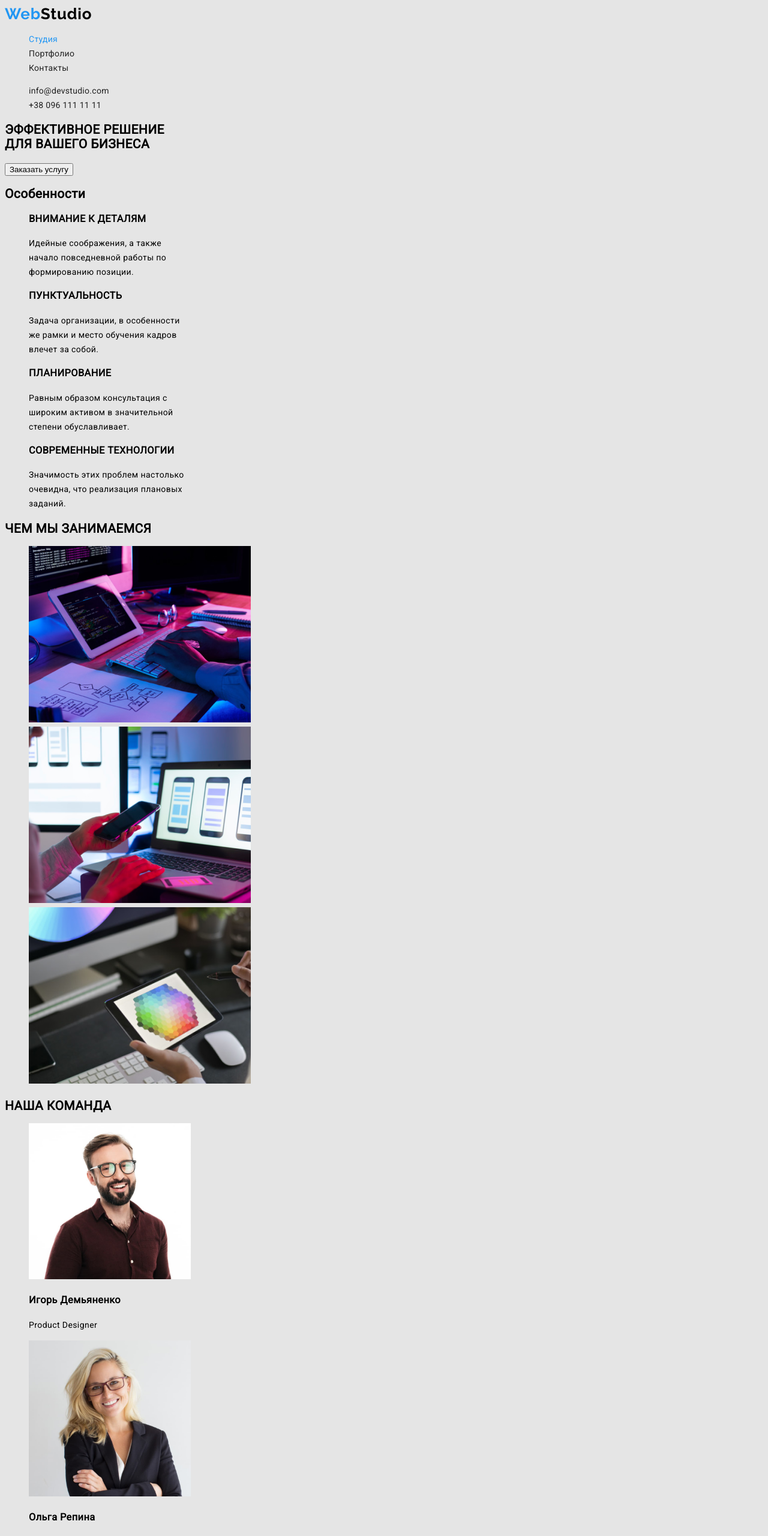
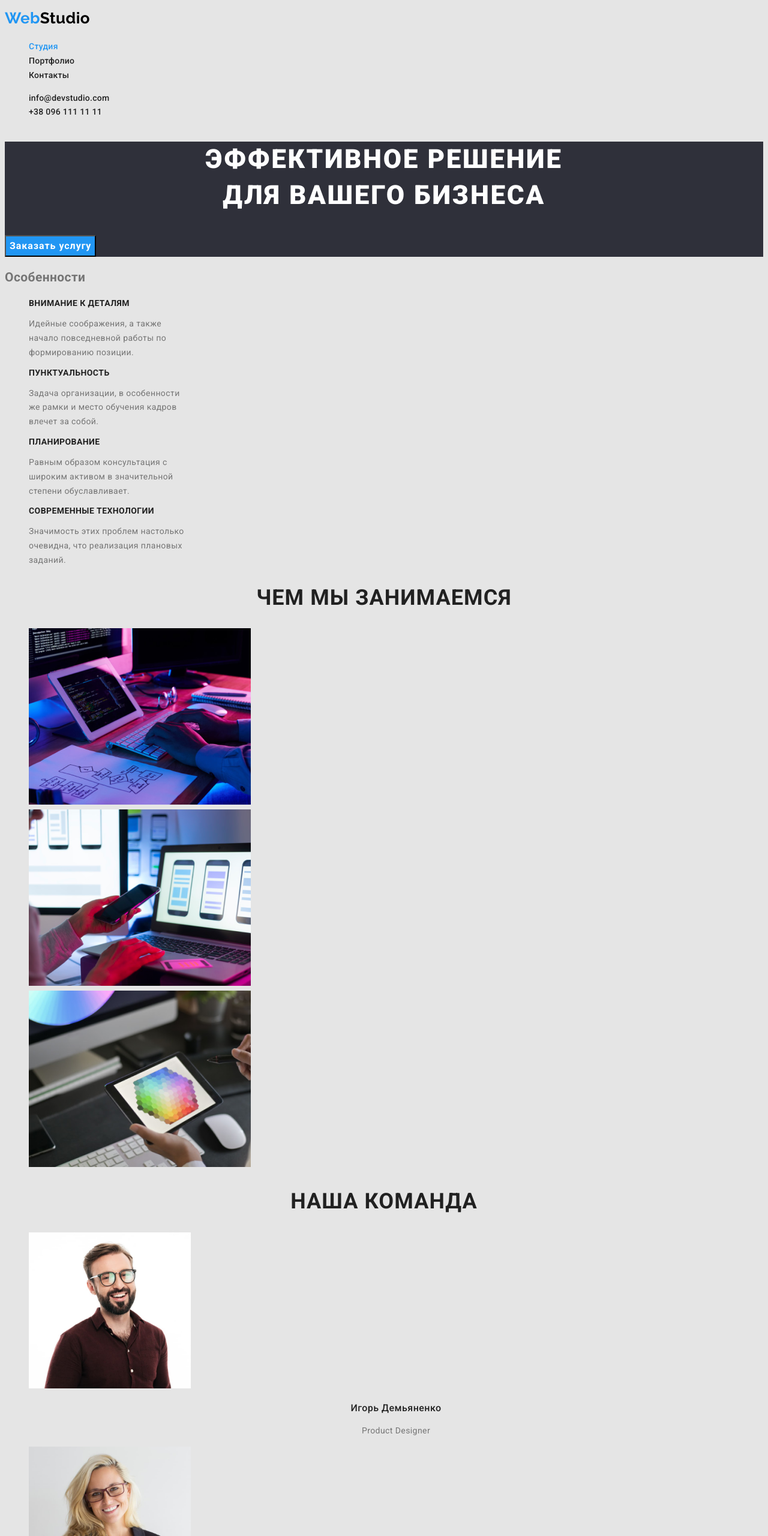
Before and after one commit to MorozDS/goit-markup-hw-02., a plain HTML site: page index.html in a window 1280 px wide. Shown: the top 2560 px of the page at 60% size. Drawn offline with Linux system fonts and the light colour scheme.

Commit message:
добовляет css  и разметку страници портфолио

```diff
--- a/css/styles.css
+++ b/css/styles.css
@@ -5,34 +5,36 @@
 /* Фон секции2 #F5F4FA; */
 /* цвет активный #2196F3 */
 
+:root {
+  --main-color-rext: #757575;
+  --title-color-text: #212121;
+  --action-color: #2196F3;
+  --hero-footer-color:#2F303A;
+}
 
 
-
-
-
-.list {
-  list-style: none;
-}
- body{
-  font-family: roboto; sans-serif;
-  font-style: normal;
-font-weight: normal;
+body{
+font-family: roboto; sans-serif;
+font-style: normal;
+font-weight: 400;
 font-size: 14px;
-line-height: 24px;
+line-height: 1.7;
 letter-spacing: 0.03em;
 background-color: #E5E5E5;
+color: var(--main-color-rext);
 }
+/* -----------------------------------------------------------------------------------------------------------------------------------Студия */
 
+/* -----------------------------------------------------------Логотип-------------------------------------------------------------- */
 .logo {
-  font-family: Raleway;
+  font-family: Raleway; sans-serif;
 font-style: normal;
-font-weight: bold;
+font-weight: 700;
 font-size: 26px;
-line-height: 31px;
-/* identical to box height */
+line-height: 1.19
 
 letter-spacing: 0.03em;
-color: #2196F3;
+color: var(--action-color);
 
 }
 .logo .studio {
@@ -41,38 +43,184 @@ color: #2196F3;
 a { text-decoration:none;}
 
 
-/* навигация сайта */
-.site-nav a {
 
-font-family: Roboto;
-font-style: normal;
+
+
+
+
+/* ----------------------------------навигация сайта------------------------------------------- */
+.list {
+  list-style: none;}
+
+.site-nav a
+{
 font-weight: 500;
 font-size: 14px;
-line-height: 16px;
+line-height: 1.14;
 letter-spacing: 0.02em;
 
-color: #212121;
+color: var(--title-color-text);
+}
 
-}
-.site-nav a:hover, .site-nav a:focus { outline: none;
-color: #2196F3;
+.site-nav a:hover, .site-nav a:focus
+{ outline: none;
+color: var(--action-color);
 }
 
 .site-contact a {
-
-font-family: Roboto;
-font-style: normal;
 font-weight: 500;
 font-size: 14px;
-line-height: 16px;
+line-height: 1.14;
 letter-spacing: 0.02em;
 
-color: #212121;
+color: var(--title-color-text);
 
 }
 .site-contact a:hover, .site-contact a:focus { outline: none;
-color: #2196F3;
+color: var(--action-color);
 }
 .current a {
-  color: #2196F3;
+  color: var(--action-color);
 }
+
+/* ----------------------------------------------герой--------------------------------------------------------- */
+.title-hero {
+
+font-weight: 900;
+font-size: 44px;
+line-height: 1.36;
+text-align: center;
+letter-spacing: 0.06em;
+text-transform: uppercase;
+
+color: #FFFFFF;
+}
+
+.hero { background-color:var(--hero-footer-color);}
+
+.btn-hero {
+font-family: Roboto;
+font-style: inherit;
+font-weight: 700;
+font-size: 16px;
+line-height: 1.87;
+
+
+display: flex;
+align-items: center;
+text-align: center;
+letter-spacing: 0.06em;
+
+color: #FFFFFF;
+
+background: var(--action-color);
+}
+
+/* ---------------------особенности--------------- */
+.peculiarities-title {
+font-weight: 700;
+font-size: 14px;
+line-height: 1.14;
+letter-spacing: 0.03em;
+text-transform: uppercase;
+
+color: var(--title-color-text);
+}
+
+/* ---------------Чем мы занимаемся-------------------- */
+.we-do-title {
+font-weight:700;
+font-size: 36px;
+line-height: 1.16;
+text-align: center;
+letter-spacing: 0.03em;
+
+color: var(--title-color-text);
+
+}
+
+/* --------------------Наша комманда------------------------ */
+.comand-title{
+font-weight:700;
+font-size: 36px;
+line-height: 1.16;
+text-align: center;
+letter-spacing: 0.03em;
+
+color: var(--title-color-text);
+
+}
+
+.name-comand{
+font-weight: 500;
+font-size: 16px;
+line-height: 1.18;
+text-align: center;
+letter-spacing: 0.03em;
+color: var(--title-color-text);
+}
+
+.discription-comand{
+text-align: center;
+
+}
+
+/* ---------------Футер ------------------------*/
+.studio.footer {
+  color: #FFFFFF;
+}
+.footer-section {
+  background-color: var(--hero-footer-color);
+}
+
+.address a {
+
+font-style: normal;
+color: rgba(255, 255, 255, 0.6);
+
+.address a:hover, .address a:focus {
+
+}
+}
+ .address {
+font-style: normal;
+color: #FFFFFF;
+ }
+
+ .address a:hover, .address a:focus {
+   color: var(--action-color);
+ }
+
+ /* ----------------------------------------------------------------------------------------------------------------------------Портфолио */
+
+ /* Фильтр конпки */
+ .btn-porfolio {
+font-family: Roboto; sans-serif;
+font-style: inherit;
+font-weight: 500;
+font-size: 16px;
+line-height: 1.62;
+
+
+text-align: center;
+letter-spacing: 0.03em;
+color: var(--title-color-text);
+background-color:  #F5F4FA;
+ }
+.btn-portfolio:hover, .btn-porfolio:focus { outline: none;
+  color: #FFFFFF;
+  background-color: var(--action-color);
+}
+
+.tittle-porfolio {
+font-weight: 700;
+font-size: 18px;
+line-height: 2;
+letter-spacing: 0.06em;
+color: var(--title-color-text);
+}
+.text-portfolio {
+font-size: 16px;
+line-height: 1.87;
+letter-spacing: 0.03em;
+}
--- a/index.html
+++ b/index.html
@@ -5,14 +5,12 @@
     <meta http-equiv="X-UA-Compatible" content="IE=edge">
     <meta name="viewport" content="width=device-width, initial-scale=1.0">
     <title>WebStudio</title>
-    <link rel="stylesheet" href="./css/styles.css" />
     <link rel="preconnect" href="https://fonts.googleapis.com">
     <link rel="preconnect" href="https://fonts.gstatic.com" crossorigin>
-    <link href="https://fonts.googleapis.com/css2?family=Roboto&display=swap" rel="stylesheet">
+    <link href="https://fonts.googleapis.com/css2?family=Raleway:wght@700&family=Roboto:wght@400;500;700;900&display=swap"
+        rel="stylesheet">
+    <link rel="stylesheet" href="./css/styles.css" />
 
-    <link rel="preconnect" href="https://fonts.googleapis.com">
-    <link rel="preconnect" href="https://fonts.gstatic.com" crossorigin>
-    <link href="https://fonts.googleapis.com/css2?family=Raleway:wght@700&display=swap" rel="stylesheet">
 </head>
 <body>
     <!--Шапка сайта-->
@@ -34,36 +32,36 @@
     </header>
     <!--Герой-->
     <main>
-    <section>
-        <h1>ЭФФЕКТИВНОЕ РЕШЕНИЕ<br>ДЛЯ ВАШЕГО БИЗНЕСА
+    <section class="hero">
+        <h1 class="title-hero">ЭФФЕКТИВНОЕ РЕШЕНИЕ<br>ДЛЯ ВАШЕГО БИЗНЕСА
         </h1>
-        <Button type="button">Заказать услугу</Button>
+        <Button class="btn-hero" type="button">Заказать услугу</Button>
     </section>
     <!--Особенности-->
     <section>
         <h2>Особенности</h2>
         <ul class="list">
             <li>
-                <h3>ВНИМАНИЕ К ДЕТАЛЯМ</h3>
+                <h3 class="peculiarities-title">ВНИМАНИЕ К ДЕТАЛЯМ</h3>
                 <p>Идейные соображения, а также<br> начало повседневной работы по<br> формированию позиции.</p>
             </li>
             <li>
-                <h3>ПУНКТУАЛЬНОСТЬ</h3>
+                <h3 class="peculiarities-title">ПУНКТУАЛЬНОСТЬ</h3>
                 <P>Задача организации, в особенности<br> же рамки и место обучения кадров<br> влечет за собой.</P>
             </li>
             <li>
-                <h3>ПЛАНИРОВАНИЕ</h3>
+                <h3 class="peculiarities-title">ПЛАНИРОВАНИЕ</h3>
                 <p>Равным образом консультация с<br> широким активом в значительной<br> степени обуславливает.</p>
             </li>
             <li>
-                <h3>СОВРЕМЕННЫЕ ТЕХНОЛОГИИ</h3>
+                <h3 class="peculiarities-title">СОВРЕМЕННЫЕ ТЕХНОЛОГИИ</h3>
                 <p>Значимость этих проблем настолько<br> очевидна, что реализация плановых<br> заданий.</p>
             </li>
         </ul>
     </section>
     <!--Чем мы занимаемся-->
     <section>
-        <h2>ЧЕМ МЫ ЗАНИМАЕМСЯ</h2>
+        <h2 class="we-do-title">ЧЕМ МЫ ЗАНИМАЕМСЯ</h2>
         <ul class="list">
             <li>
                 <img src="./images/img.png" alt="Набор текста на клавиатуре" width="370" >
@@ -79,38 +77,38 @@
 
     <!--Наша команда-->
     <section>
-        <h2>НАША КОМАНДА</h2>
+        <h2 class="comand-title">НАША КОМАНДА</h2>
         <ul class="list">
             <li>
                 <img src="./images/img(4).jpg" alt="Игорь Демьяненко" width="270">
-                <h3>Игорь Демьяненко</h3>
-                <p>Product Designer</p>
+                <h3 class="name-comand">Игорь Демьяненко</h3>
+                <p lang="en" class="discription-comand">Product Designer</p>
             </li>
             <li>
                 <img src="./images/img(1)(1).jpg" alt="Ольга Репина" width="270">
-                <h3>Ольга Репина</h3>
-                <p>Frontend Developer</p>
+                <h3 class="name-comand">Ольга Репина</h3>
+                <p lang="en" class="discription-comand">Frontend Developer</p>
             </li>
             <li>
                 <img src="./images/img(2)(1).jpg" alt="Николай Тарасов" width="270">
-                <h3>Николай Тарасов</h3>
-                <p>Marketing</p>
+                <h3 class="name-comand">Николай Тарасов</h3>
+                <p lang="en" class="discription-comand">Marketing</p>
 
             </li>
             <li>
                 <img src="./images/img(3)(1).jpg" alt="Михаил Ермаков" width="270">
-                <h3>Михаил Ермаков</h3>
-                <p>UI Designer</p>
+                <h3 class="name-comand">Михаил Ермаков</h3>
+                <p lang="en" class="discription-comand">UI Designer</p>
             </li>
         </ul>
         </section>
 
     </main>
     <!--Футер-->
-    <footer>
+    <footer class="footer-section">
 
-            <a href="/">WebStudio</a>
-            <address>г. Киев, пр-т Леси Украинки, 26 <br>
+            <a class="logo" href="/">Web<span class="studio footer">Studio</span> </a>
+            <address class="address">г. Киев, пр-т Леси Украинки, 26 <br>
             <a href="mailto:info@devstudio.com">info@example.com </a><br>
             <a href="tel:+380961111111">+38 096 111 11 11</a>
             </address>
```
Also changed, not shown: porfolio.html (+29 -31 lines).
